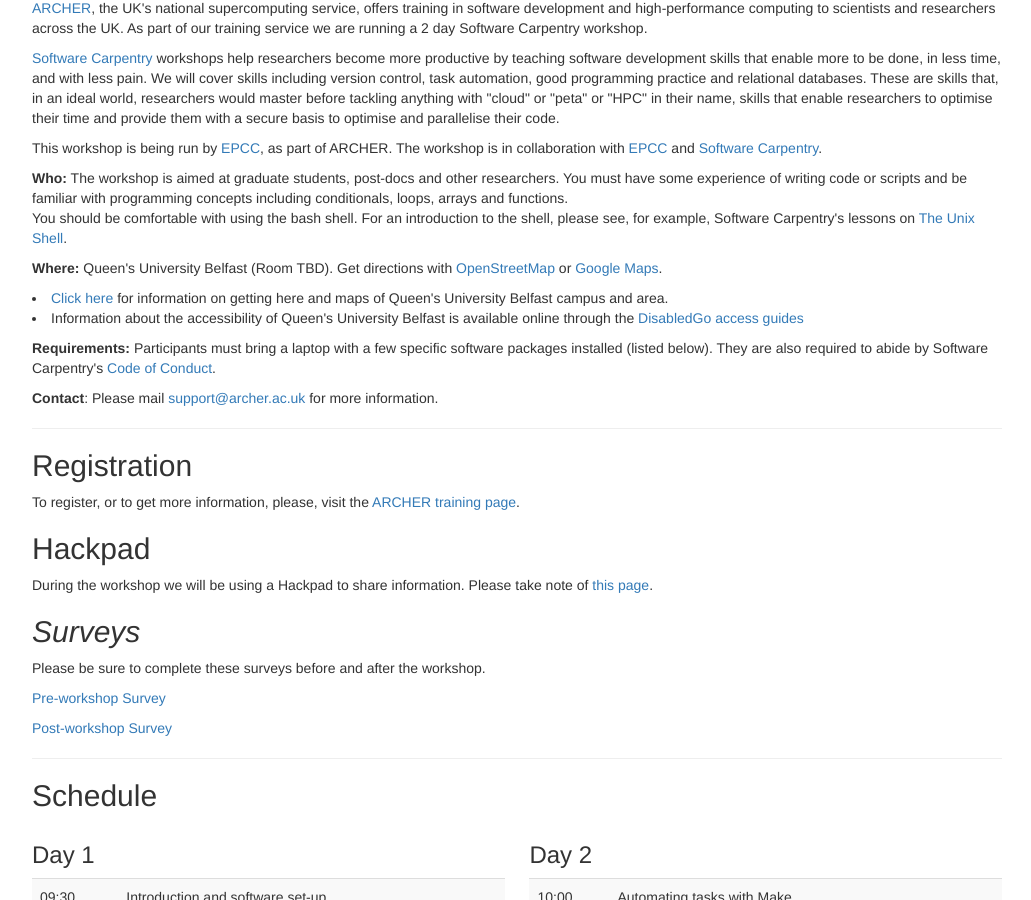
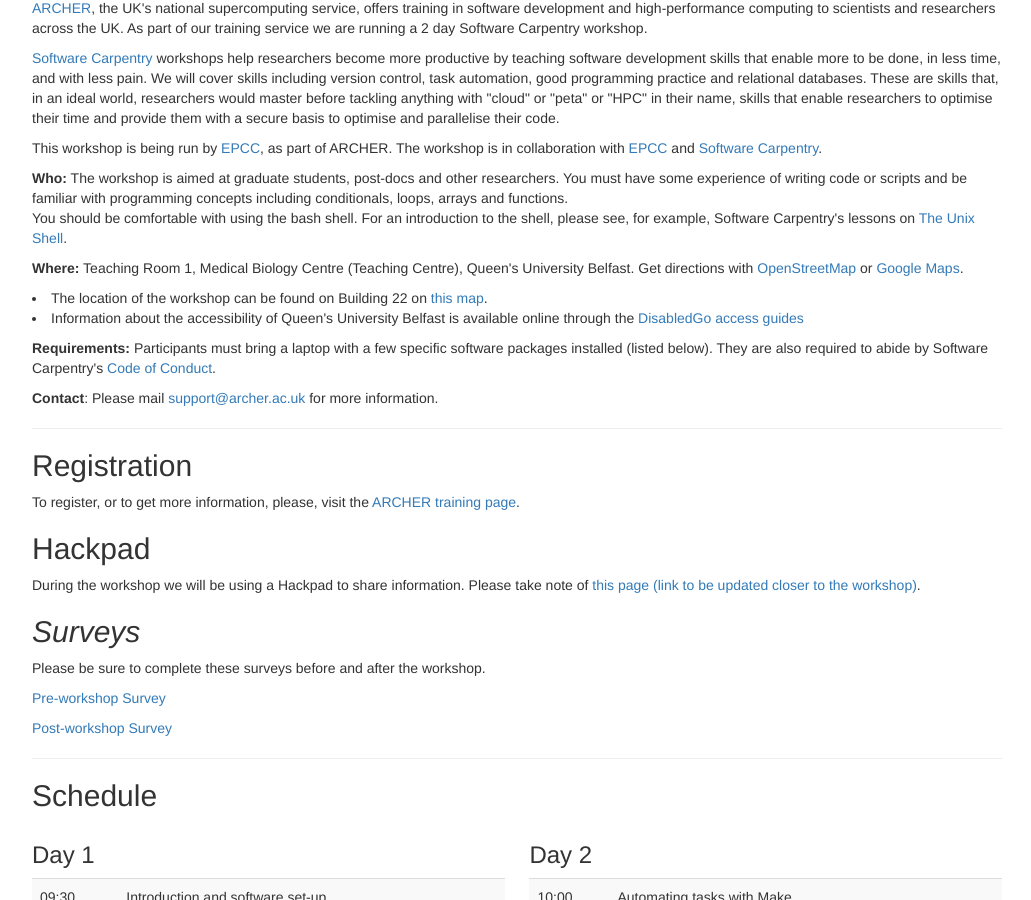
Before and after one commit to gperu/2016-06-09-Belfast, a Jekyll site: the page built from index.html, in a window 1280 px wide and 900 px high, scrolled down 403 px. Shown: the whole window, without its empty margins (168-1199 px from the left). Built offline with Jekyll 4.4.1, drawn with Linux system fonts in a browser that asks for light colours.

Commit message:
Added room location

```diff
--- a/index.html
+++ b/index.html
@@ -2,12 +2,12 @@
 layout: workshop
 root: .
 venue: Queen's University Belfast
-address: Queen's University Belfast (Room TBD)
+address: Teaching Room 1, Medical Biology Centre (Teaching Centre), Queen's University Belfast
 country: United-Kingdom
 humandate: Jun 09-10, 2016
 startdate: 2016-06-09
 enddate: 2016-06-10
-latlng: 54.5844087,-5.9340494
+latlng: 54.5857013,-5.9444726,17
 registration: open
 instructor: ["Emmanouil (Manos) Farsarakis","TBD"]
 helper: ["TBD", "TBD"]
@@ -68,7 +68,7 @@
   <a href="//www.openstreetmap.org/?mlat={{page.latlng | replace:',','&mlon='}}&zoom=16">OpenStreetMap</a>
   or
   <a href="//maps.google.com/maps?q={{page.latlng}}">Google Maps</a>.
-<li><a href="http://www.qub.ac.uk/home/StudyatQueens/LifeinBelfast/campusmapandtravel/">Click here</a> for information on getting here and maps of Queen's University Belfast campus and area. </li>
+<li>The location of the workshop can be found on Building 22 on <a href="titus.phy.qub.ac.uk/docs/qubmap.pdf">this map</a>.</li>
   <li>Information about the accessibility of Queen's University Belfast is available online through the <a href="http://www.disabledgo.com/access-guide/belfast-city-council/queens-university">DisabledGo access guides</a></li>
 </p>
 {% endif %}
@@ -110,7 +110,7 @@
 <p>
 During the workshop we will be using a Hackpad to share information.
 Please take note of <a
-href="https://hackpad.com/">this page</a>.
+href="https://hackpad.com/">this page (link to be updated closer to the workshop)</a>.
 </p>
 
 
@@ -118,8 +118,6 @@
 <p>Please be sure to complete these surveys before and after the workshop.</p>
 <p><a href='https://www.surveymonkey.com/r/swc_pre_workshop_v1?workshop_id=2016-06-09-Belfast'>Pre-workshop Survey</a></p>
 <p><a href='https://www.surveymonkey.com/r/swc_post_workshop_v1?workshop_id=2016-06-09-Belfast'>Post-workshop Survey</a></p>
-
-
 <hr/>
 
 <h2>Schedule</h2>
```
